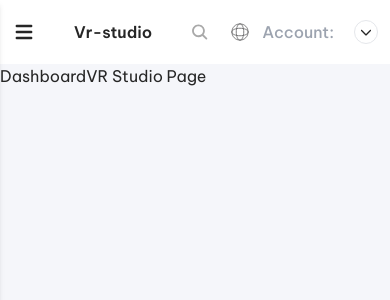
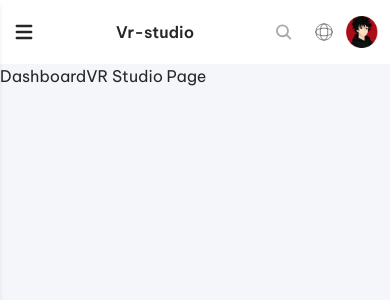
Before and after one commit to bluesandsacademy/bluesands-lab-frontend, a Next.js app: page /dashboard/vr-studio in a window 390 px wide. Shown: the top 300 px of the page. Built offline with nearby package versions, Linux system fonts and the light colour scheme.

Commit message:
fixed profile menu

```diff
--- a/src/components/Navbar/TopNav/UserProfile/index.tsx
+++ b/src/components/Navbar/TopNav/UserProfile/index.tsx
@@ -8,6 +8,7 @@ import { useRouter } from "next/navigation";
 
 import Link from "next/link";
 import NProgress from "nprogress";
+import Image from "next/image";
 
 export default function UserProfile() {
   const [openDropdown, setOpenDropdown] = useState<boolean>(false);
@@ -49,14 +50,14 @@ export default function UserProfile() {
         className="flex items-center gap-x-5"
         onClick={handleToggleDropdown}
       >
-        {user?.avatarUrl && <img src={user?.avatarUrl} alt="avatar-image" />}
-        <div className="text-left">
-          <h4 className="truncate">{user?.fullName}</h4>
-          <p className="text-gray-400 font-medium">Account: {user?.role}</p>
+        {user?.avatarUrl ? <Image src={user?.avatarUrl} alt="avatar-image" className="w-8 h-8 lg:w-10 lg:h-10"  width={40} height={40}/> : <Image src="/images/avatar/user01.png" alt="avatar-image" className="w-8 h-8 lg:w-10 lg:h-10"  width={40} height={40} />}
+        <div className="hidden text-left md:block">
+          <h4 className="truncate text-sm lg:text-base">{user?.fullName}</h4>
+          <p className="text-gray-400 font-medium text-xs lg:text-sm">Account: {user?.role}</p>
         </div>
         <RxCaretDown
           size={15}
-          className="rounded-full border h-6 w-6 object-contain"
+          className="hidden md:block rounded-full border h-6 w-6 object-contain"
         />
       </button>
       {openDropdown && (
--- a/src/components/Navbar/TopNav/index.tsx
+++ b/src/components/Navbar/TopNav/index.tsx
@@ -80,6 +80,7 @@ interface TopNavProps {
 export default function TopNav({ onMenuClick }: TopNavProps) {
     const [selectedLanguage, setSelectedLanguage] = useState<string>(languageOptions[0])
     const [openLanguageDropdown, setOpenLanguageDropdown] = useState<boolean>(false);
+    const [openSearchDropdown, setOpenSearchDropdown] = useState<boolean>(false);
     const pathname = usePathname();
     const breadcrumb = pathname.split("/").filter((val) => val !== "")
 
@@ -131,14 +132,33 @@ export default function TopNav({ onMenuClick }: TopNavProps) {
                 </form>
 
                 {/* Search icon for mobile */}
-                <button className="lg:hidden p-2 hover:bg-gray-100 rounded-md">
-                    <img src="/images/icon/magnifying_glass.svg" alt="Search" className="w-5 h-5" />
-                </button>
+                <div className="relative">
+                    {openSearchDropdown && <div className="fixed inset-0 z-10" onClick={()=> setOpenSearchDropdown(false)}></div>}
+                    {/* <button className="lg:hidden p-2 hover:bg-gray-100 rounded-md" onClick={()=> setOpenSearchDropdown(!openSearchDropdown)}> */}
+                    <button className="lg:hidden p-2 hover:bg-gray-100 rounded-md">
+                        <img src="/images/icon/magnifying_glass.svg" alt="Search" className="w-5 h-5" />
+                    </button>
+                    {
+                        openSearchDropdown && (
+                    <div className="absolute bg-white">
+                        <form action="" onSubmit={handleSubmit} className="p-3 border-2 border-gray-400 rounded-lg gap-x-3">
+                            <img src="/images/icon/magnifying_glass.svg" alt="" />
+                            <input
+                                type="text"
+                                id="search"
+                                placeholder="Search Dashboard"
+                                className="h-full w-[280px] xl:w-[380px] object-contain outline-none"
+                            />
+                        </form>
+                    </div>
+                        )
+                    }
+                </div>
 
                 {/* Language selector - simplified on mobile */}
                 <div className="relative">
                     {
-                        openLanguageDropdown && <div className="fixed inset-0 z-10" onClick={()=>setOpenLanguageDropdown(false)}></div>
+                        openLanguageDropdown && <div className="fixed inset-0 z-10" onClick={()=> setOpenLanguageDropdown(false)}></div>
                     }
                     <button
                         onClick={() => setOpenLanguageDropdown(!openLanguageDropdown)}
--- a/src/lib/data.ts
+++ b/src/lib/data.ts
@@ -302,7 +302,7 @@ export const stats: Stat[] = [
     percentage: "90%",
     icon: "/images/icon/calendar.svg",
     trendIcon: "/images/icon/trend_up.svg",
-    percentageChange: "8.5%",
+    percentageChange: "0%",
     timeFrame: "from last month",
   },
   {
@@ -310,24 +310,24 @@ export const stats: Stat[] = [
     percentage: "75%",
     icon: "/images/icon/beaker_01.svg",
     trendIcon: "/images/icon/trend_up.svg",
-    percentageChange: "8.5%",
-    timeFrame: "from yesterday",
+    percentageChange: "0%",
+    timeFrame: "from last month",
   },
   {
     title: "Quiz Average ",
     percentage: "85%",
     icon: "/images/icon/clipboard.svg",
     trendIcon: "/images/icon/trend_up.svg",
-    percentageChange: "8.5%",
-    timeFrame: "from yesterday",
+    percentageChange: "0%",
+    timeFrame: "from last month",
   },
   {
     title: "Experiment Attempts",
     percentage: "20 Attempts",
     icon: "/images/icon/microscope.svg",
     trendIcon: "/images/icon/trend_up.svg",
-    percentageChange: "8.5%",
-    timeFrame: "from yesterday",
+    percentageChange: "0%",
+    timeFrame: "from last month",
   },
 ];
 
```
